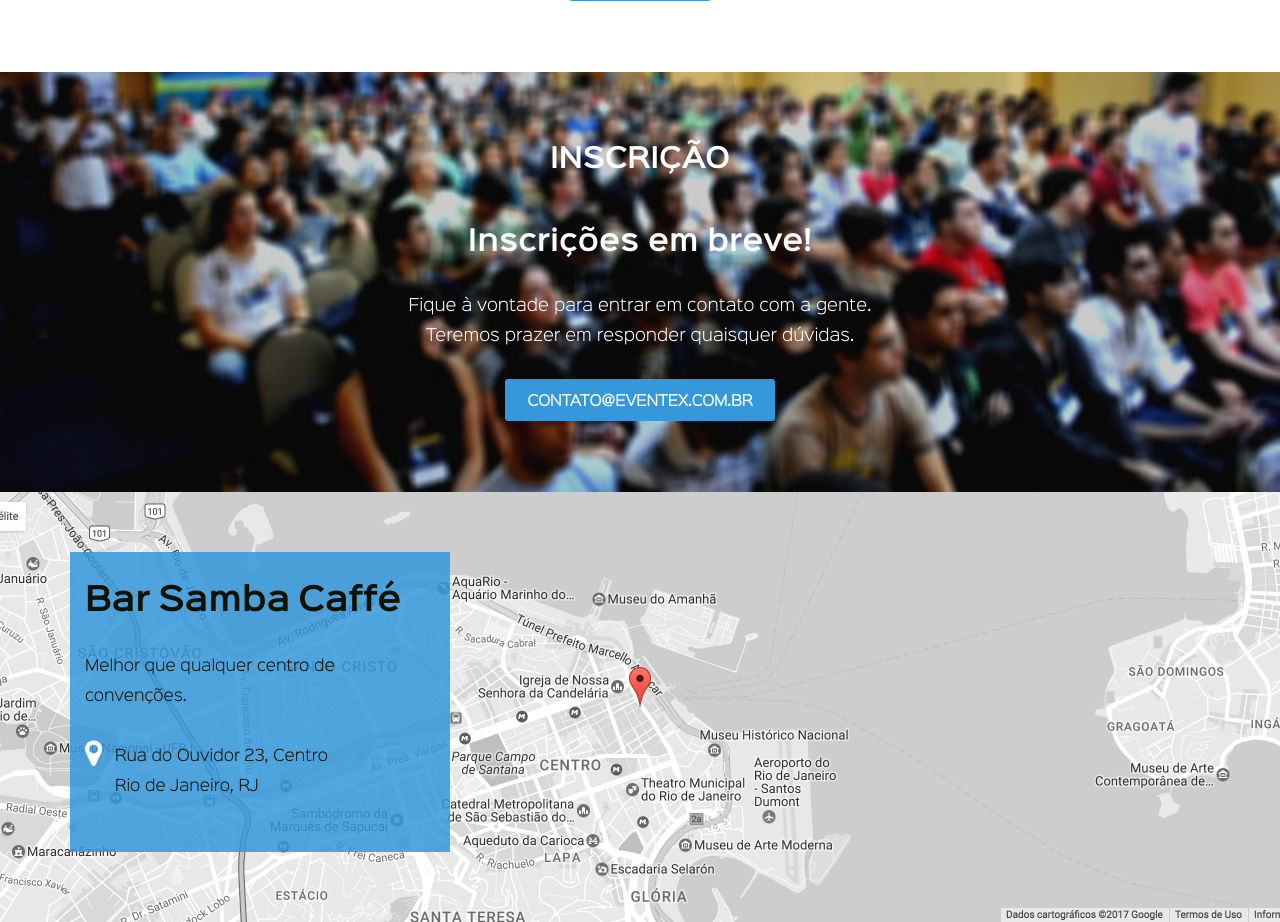
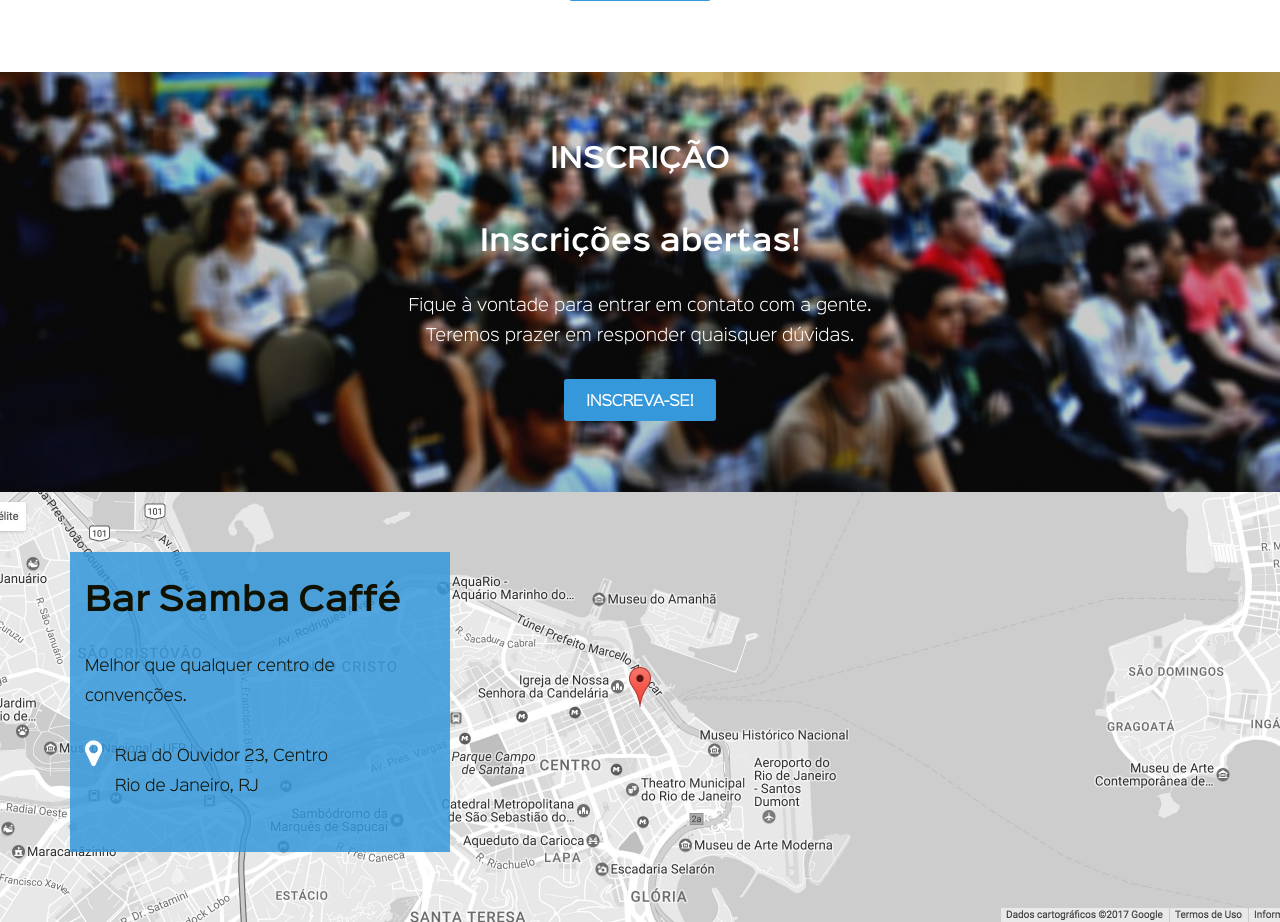
Before and after one commit to vazcaino/eventex, a Django app: page / in a window 1280 px wide. Shown: the part 1818-2740 px from the top of the page. Run offline with Django 3.2, Linux system fonts and the light colour scheme; some libraries are stand-ins or nearby versions.

Commit message:
Linkando pagina de inscrição

```diff
--- a/eventex/core/templates/index.html
+++ b/eventex/core/templates/index.html
@@ -109,9 +109,9 @@
             <div class="register row">
                 <div class="text-align-center row desktop-12 padding-top-2 min-h-14 container">
                 	<h2>Inscrição</h2>
-                	<h3>Inscrições em breve!</h3>
+                	<h3>Inscrições abertas!</h3>
                     <p>Fique à vontade para entrar em contato com a gente.<br>Teremos prazer em responder quaisquer dúvidas.</p>
-                	<a class="btn-basic btn-blue" href="mailto:contato@eventex.com.br">contato@eventex.com.br</a>
+                	<a class="btn-basic btn-blue" href="/inscricao/">Inscreva-se!</a>
                 </div>
             </div>
         </section>
```
Also changed, not shown: eventex/core/tests/test_view_home.py (+2 -2 lines).
